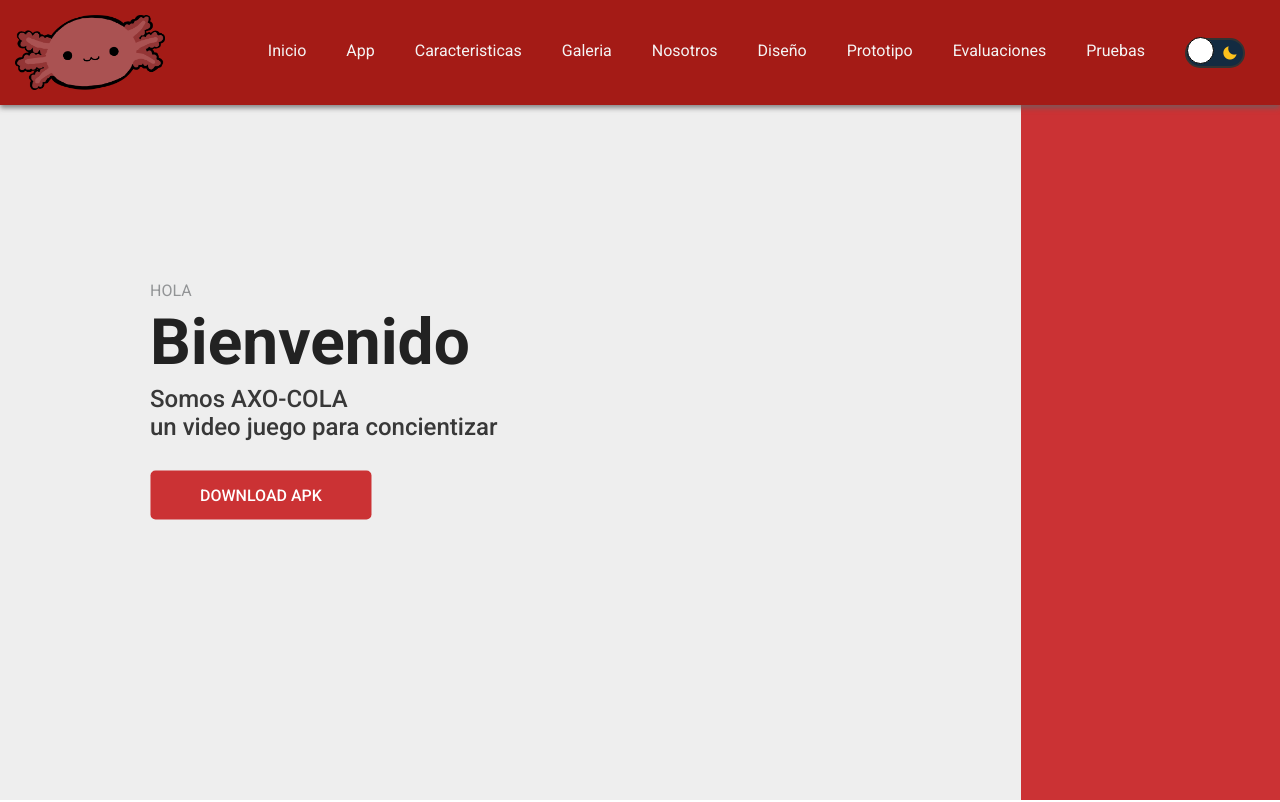
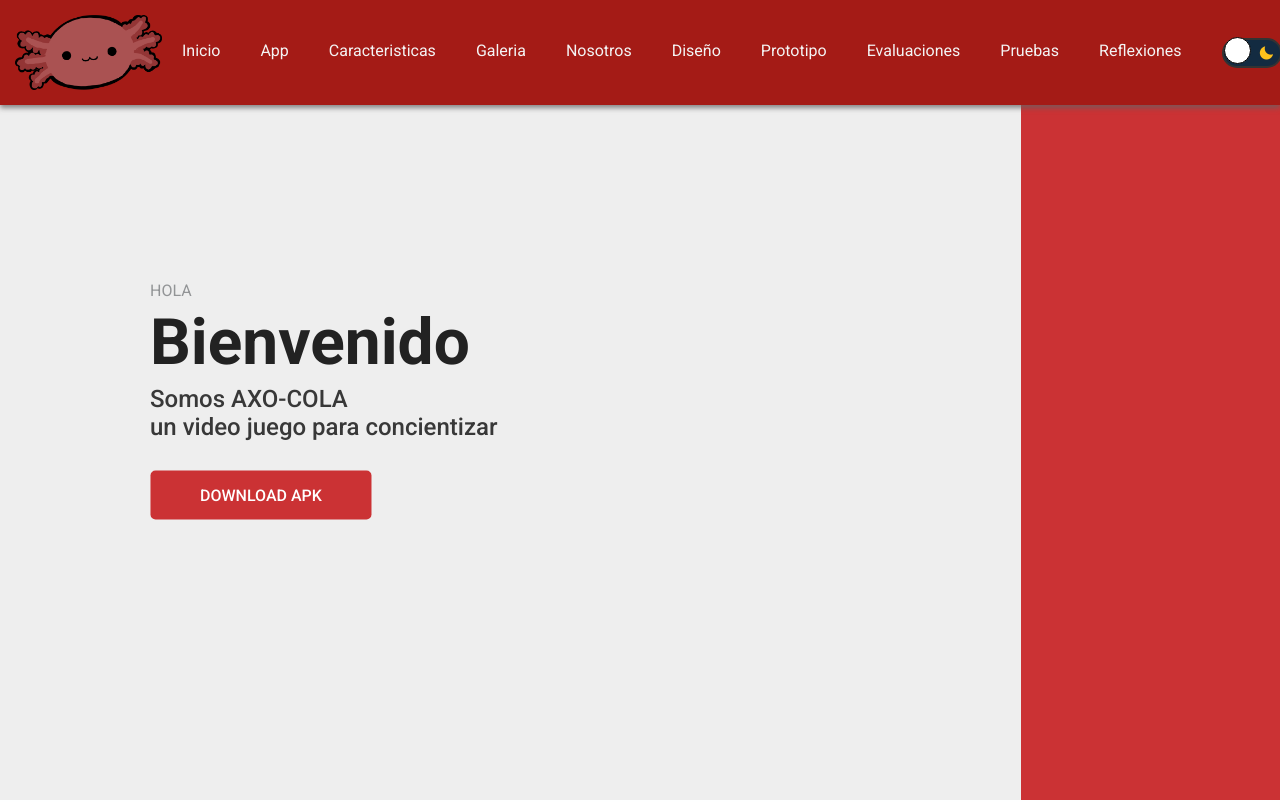
Before and after one commit to MiAng3lVil/Axo-Cola_Oficial.github.io, a plain HTML site: page index.html in a window 1280 px wide. Shown: the top 802 px of the page. Drawn offline with nearby package versions, Linux system fonts and the light colour scheme.

Commit message:
Update index.html

```diff
--- a/index.html
+++ b/index.html
@@ -34,6 +34,7 @@
             <li><a href="#M7">Prototipo</a></li>
             <li><a href="#M8">Evaluaciones</a></li>
             <li><a href="#M9">Pruebas</a></li>
+            <li><a href="#M10">Reflexiones</a></li>
 
 
             <li class="switch">
```
